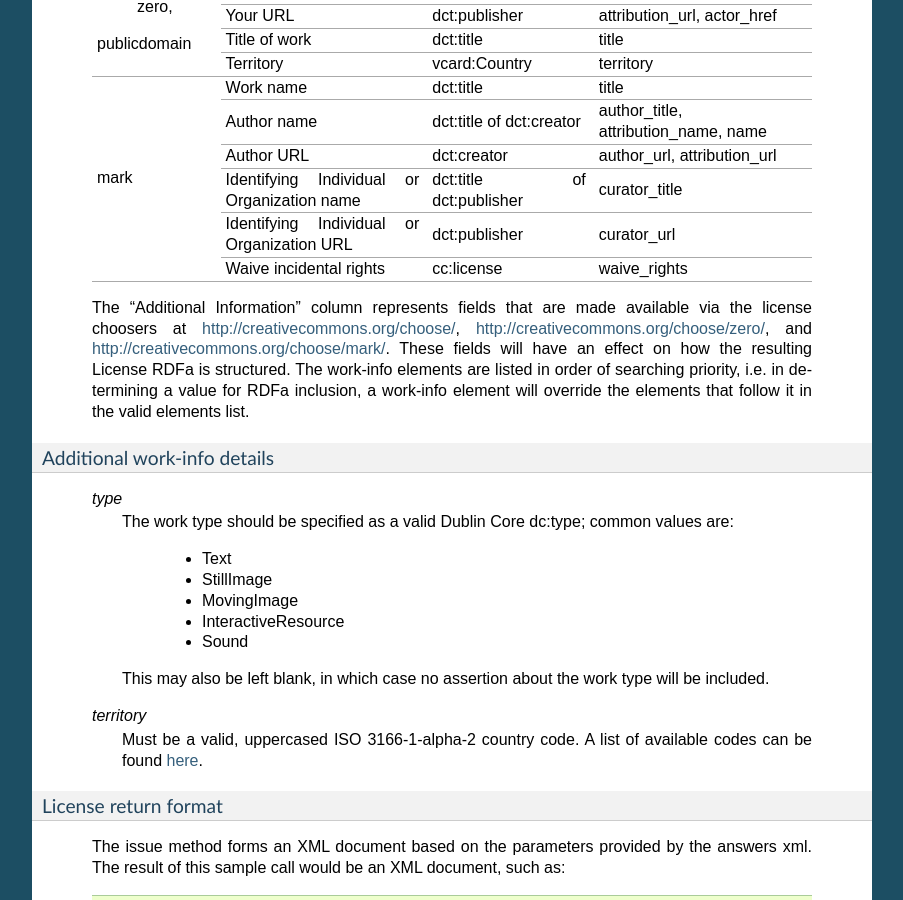
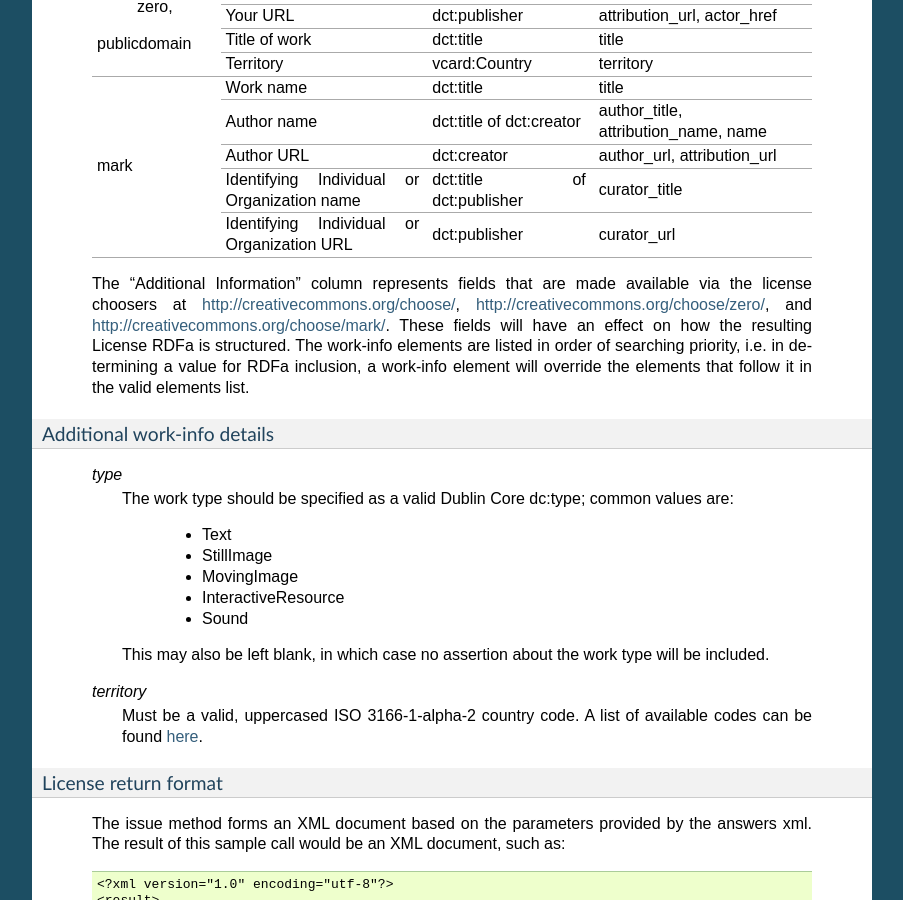
Before and after one commit to cc-archive/cc.api, a Sphinx documentation site: the page built from docs/readme_staging.rst, in a window 1280 px wide and 900 px high, scrolled down 4178 px. Shown: the whole window, without its empty margins (198-1101 px from the left). Built offline with Sphinx 7.4.7, drawn with Linux system fonts in a browser that asks for light colours.

Commit message:
Removing documentation for waive-rights work parameter

```diff
--- a/docs/readme_staging.rst
+++ b/docs/readme_staging.rst
@@ -253,8 +253,6 @@ Providing work information
   |               +------------------------+--------------------+---------------------------------+
   |               | Identifying Individual | dct:publisher      | curator_url                     |
   |               | or Organization URL    |                    |                                 |
-  |               +------------------------+--------------------+---------------------------------+
-  |               | Waive incidental rights| cc:license         | waive_rights                    |
   +---------------+------------------------+--------------------+---------------------------------+
 
   The "Additional Information" column represents fields that are made available
```
